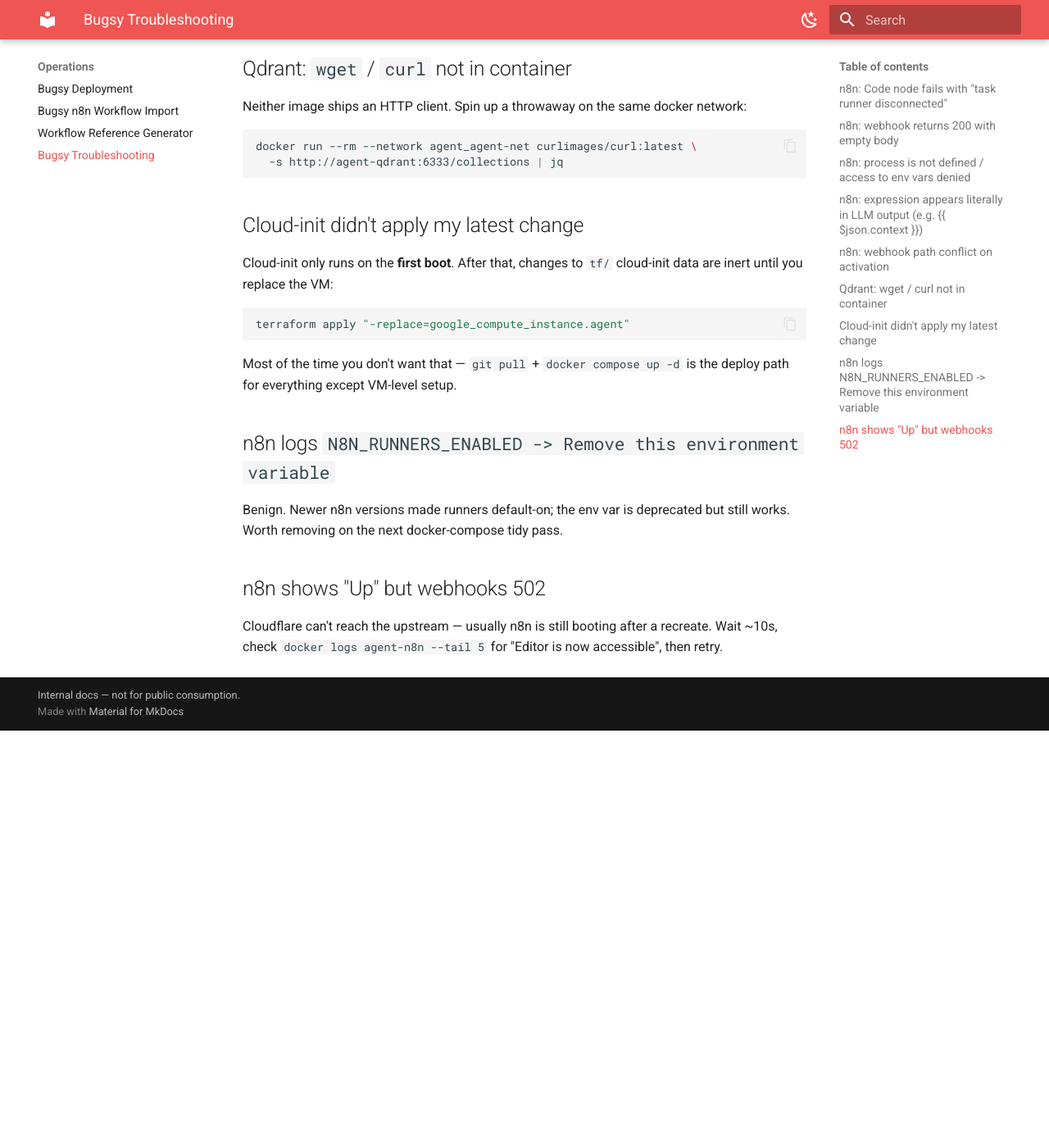
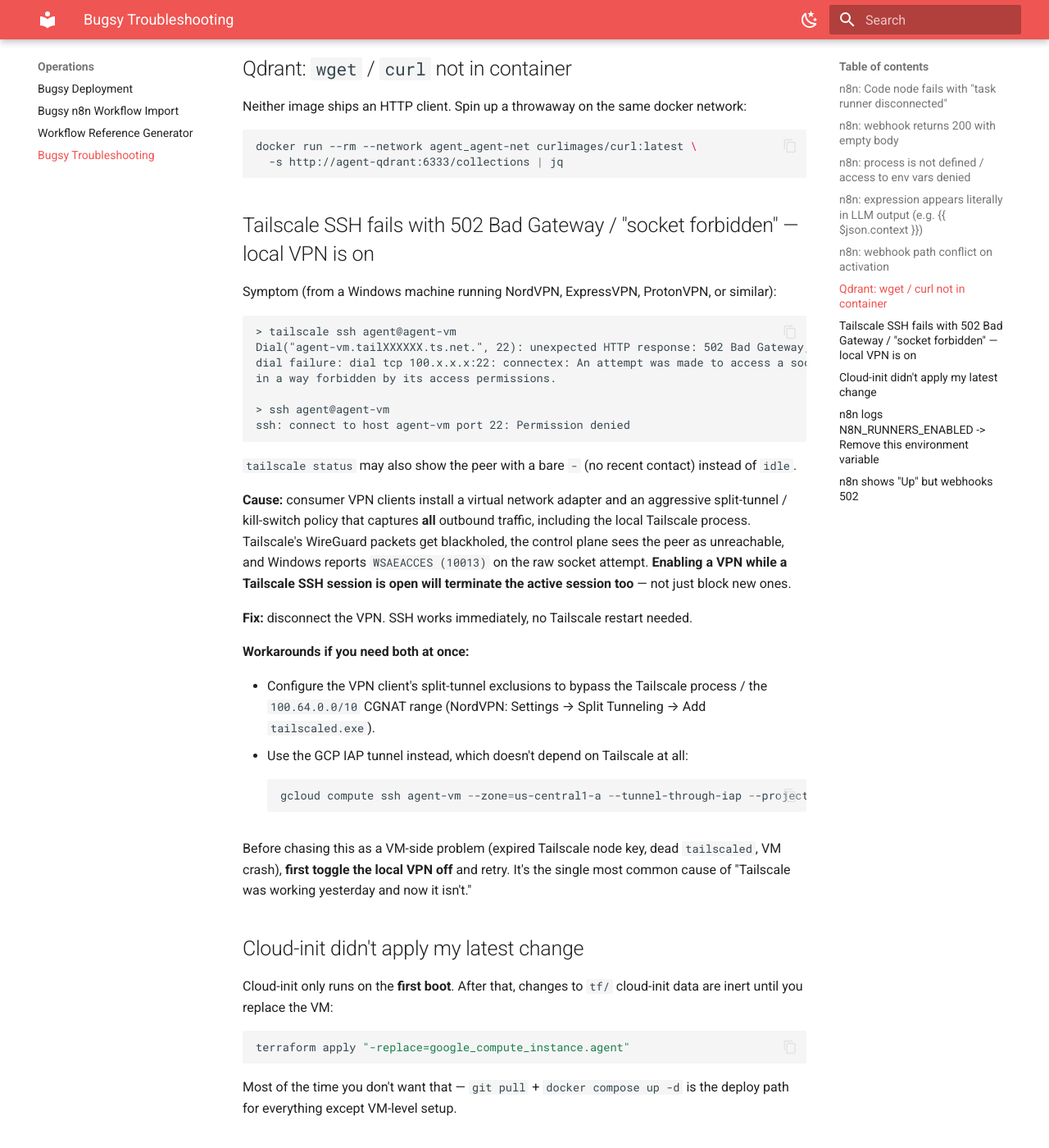
Before and after one commit to anthonycoffey/_agent, an MkDocs documentation site: the page built from docs/operations/troubleshooting.md, in a window 1280 px wide and 1400 px high, scrolled down 1498 px. Shown: the whole window at 82% size. Built offline with MkDocs 1.6.1 and Material for MkDocs 9.7.7, drawn with Linux system fonts in a browser that asks for light colours; before the commit the page ends 2389 px from its top, so only the background shows below that.

Commit message:
docs(troubleshooting): document VPN/Tailscale SSH conflict
NordVPN and similar consumer VPNs blackhole Tailscale traffic, manifesting
as a 502 Bad Gateway from tailscale ssh plus Windows WSAEACCES on raw ssh.
Active sessions die too. Captures the symptom signature, root cause, and
the IAP-based out-of-band path so this isn't rediscovered the hard way.

````diff
--- a/docs/operations/troubleshooting.md
+++ b/docs/operations/troubleshooting.md
@@ -48,6 +48,43 @@ docker run --rm --network agent_agent-net curlimages/curl:latest \
   -s http://agent-qdrant:6333/collections | jq
 ```
 
+## Tailscale SSH fails with 502 Bad Gateway / "socket forbidden" — local VPN is on
+
+Symptom (from a Windows machine running NordVPN, ExpressVPN, ProtonVPN, or similar):
+
+```
+> tailscale ssh agent@agent-vm
+Dial("agent-vm.tailXXXXXX.ts.net.", 22): unexpected HTTP response: 502 Bad Gateway,
+dial failure: dial tcp 100.x.x.x:22: connectex: An attempt was made to access a socket
+in a way forbidden by its access permissions.
+
+> ssh agent@agent-vm
+ssh: connect to host agent-vm port 22: Permission denied
+```
+
+`tailscale status` may also show the peer with a bare `-` (no recent contact) instead of `idle`.
+
+**Cause:** consumer VPN clients install a virtual network adapter and an aggressive split-tunnel /
+kill-switch policy that captures **all** outbound traffic, including the local Tailscale process.
+Tailscale's WireGuard packets get blackholed, the control plane sees the peer as unreachable, and
+Windows reports `WSAEACCES (10013)` on the raw socket attempt. **Enabling a VPN while a Tailscale
+SSH session is open will terminate the active session too** — not just block new ones.
+
+**Fix:** disconnect the VPN. SSH works immediately, no Tailscale restart needed.
+
+**Workarounds if you need both at once:**
+
+- Configure the VPN client's split-tunnel exclusions to bypass the Tailscale process / the
+  `100.64.0.0/10` CGNAT range (NordVPN: Settings → Split Tunneling → Add `tailscaled.exe`).
+- Use the GCP IAP tunnel instead, which doesn't depend on Tailscale at all:
+  ```powershell
+  gcloud compute ssh agent-vm --zone=us-central1-a --tunnel-through-iap --project=bugsy-ai
+  ```
+
+Before chasing this as a VM-side problem (expired Tailscale node key, dead `tailscaled`, VM crash),
+**first toggle the local VPN off** and retry. It's the single most common cause of "Tailscale was
+working yesterday and now it isn't."
+
 ## Cloud-init didn't apply my latest change
 
 Cloud-init only runs on the **first boot**. After that, changes to `tf/` cloud-init data are inert until you replace the VM:
````
